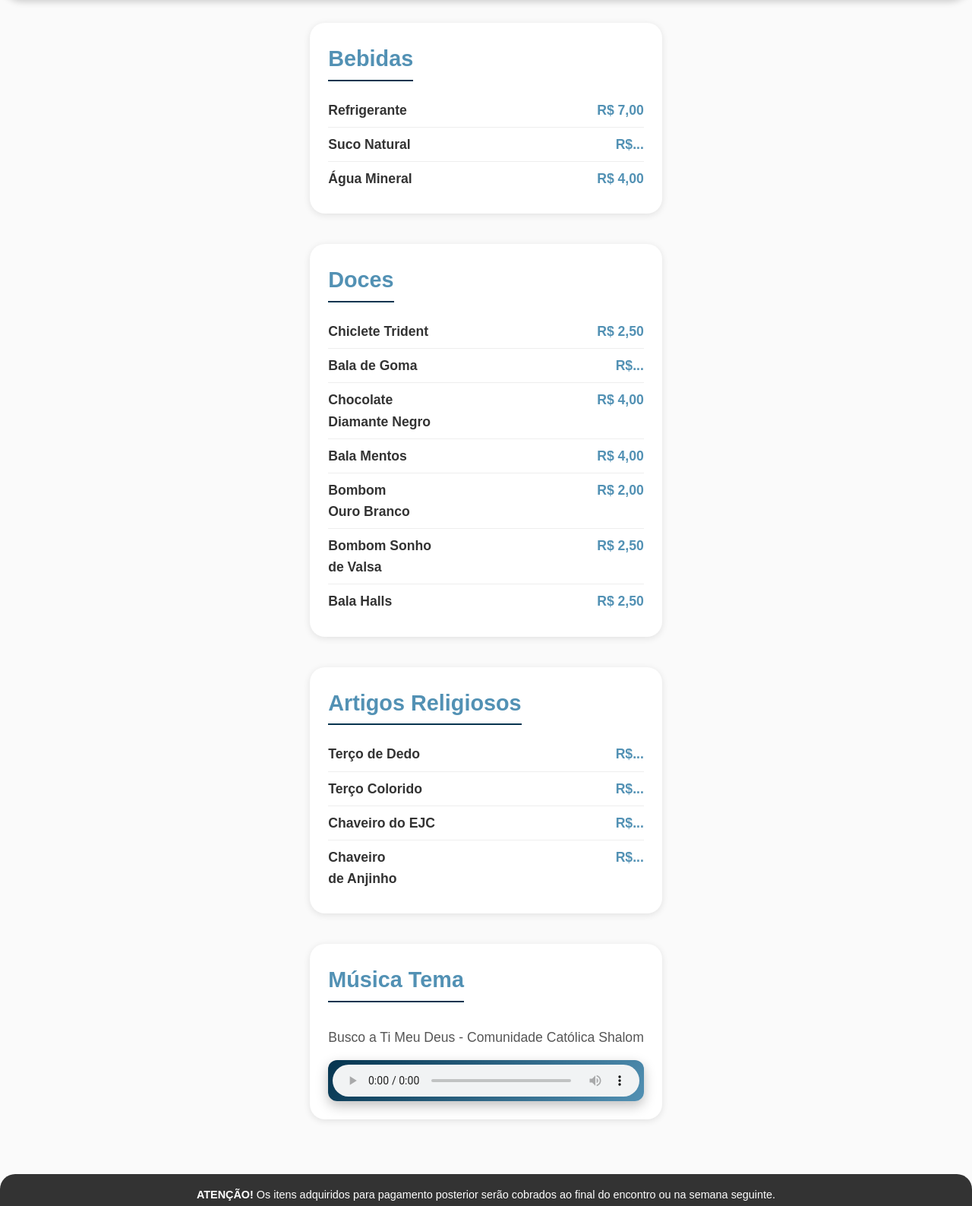
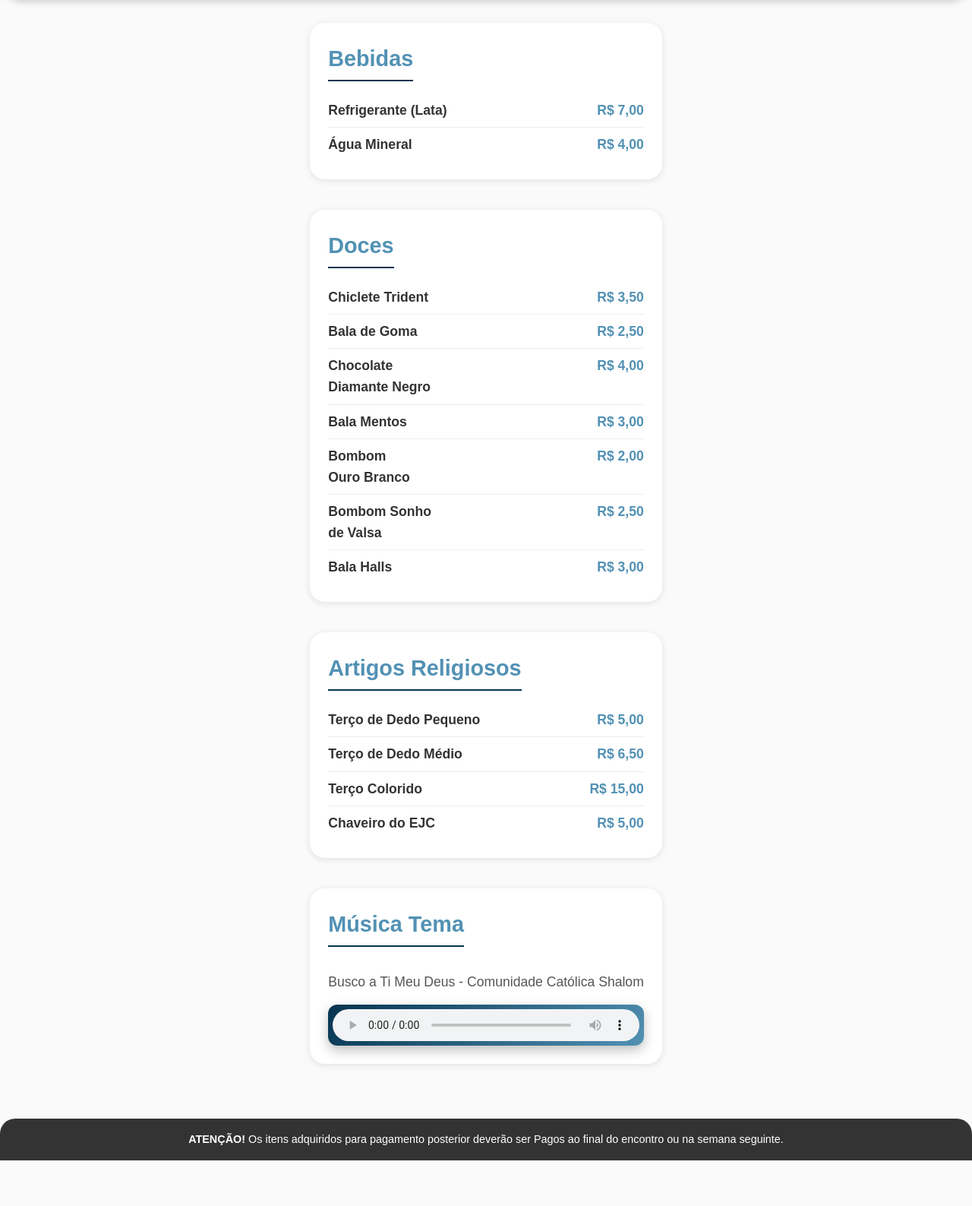
Before and after one commit to Guitorres109/Cardapio-Mini-Bar-EJC-2025, a plain HTML site: page index.html in a window 1280 px wide. Shown: the part 301-1888 px from the top of the page at 76% size. After the commit the page ends 1828 px from the top, so only its background shows below. Drawn offline with Linux system fonts and the light colour scheme.

Commit message:
Preços finais

```diff
--- a/Src/Assets/Style/Style.css
+++ b/Src/Assets/Style/Style.css
@@ -198,3 +198,7 @@ article p {
     color: #555;
     margin-top: 1rem;
 }
+.esgotado {
+    color: rgb(255, 0, 0);
+    text-decoration: line-through;
+}
--- a/index.html
+++ b/index.html
@@ -22,30 +22,29 @@
         <section class="Bebidas reveal">
             <h2>Bebidas</h2>
             <ul>
-                <li>Refrigerante  <span>R$ 7,00</span> </li>
-                <li>Suco Natural  <span>R$...</span> </li>
+                <li>Refrigerante (Lata)  <span>R$ 7,00</span> </li>
                 <li>Água Mineral  <span>R$ 4,00</span> </li>
             </ul>
         </section>
         <section class="Doces reveal">
             <h2>Doces</h2>
             <ul>
-                <li>Chiclete Trident  <span>R$ 2,50</span></li>
-                <li>Bala de Goma  <span>R$...</span> </li>
+                <li>Chiclete Trident  <span>R$ 3,50</span></li>
+                <li>Bala de Goma  <span>R$ 2,50</span> </li>
                 <li>Chocolate <br> Diamante Negro  <span>R$ 4,00</span></li>
-                <li>Bala Mentos  <span>R$ 4,00</span> </li>
+                <li>Bala Mentos  <span>R$ 3,00</span> </li>
                 <li>Bombom <br> Ouro Branco  <span>R$ 2,00</span> </li>
                 <li>Bombom Sonho <br> de Valsa  <span>R$ 2,50</span> </li>
-                <li>Bala Halls  <span> R$ 2,50</span> </li>
+                <li>Bala Halls  <span> R$ 3,00</span> </li>
             </ul>
         </section>
         <section class="Artigos reveal">
             <h2>Artigos Religiosos</h2>
             <ul>
-                <li>Terço de Dedo <span>R$...</span></li>
-                <li>Terço Colorido <span>R$...</span></li>
-                <li>Chaveiro do EJC <span>R$...</span></li>
-                <li>Chaveiro <br>de Anjinho <span>R$...</span></li>
+                <li>Terço de Dedo Pequeno<span>R$ 5,00</span></li>
+                <li>Terço de Dedo Médio<span>R$ 6,50</span></li>
+                <li>Terço Colorido <span>R$ 15,00</span></li>
+                <li>Chaveiro do EJC <span>R$ 5,00</span></li>
             </ul>
         </section>
         <article class="musica reveal">
@@ -58,7 +57,7 @@
         </article>
     </main>
     <footer>
-        <p><span><strong>ATENÇÃO!</strong></span> Os itens adquiridos para pagamento posterior serão cobrados ao final do encontro ou na semana seguinte.</p>
+        <p><span><strong>ATENÇÃO!</strong></span> Os itens adquiridos para pagamento posterior deverão ser Pagos ao final do encontro ou na semana seguinte.</p>
     </footer>
     <script>
         const items = document.querySelectorAll('.reveal');
```
